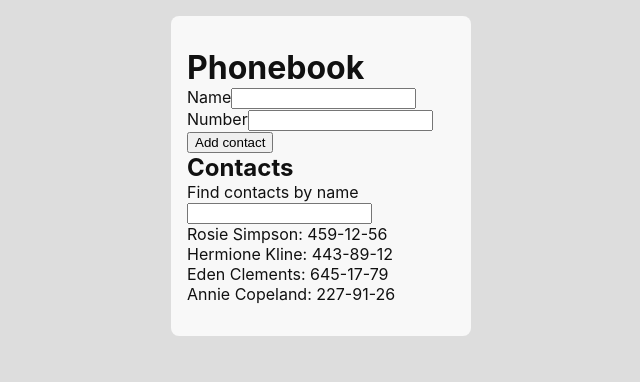
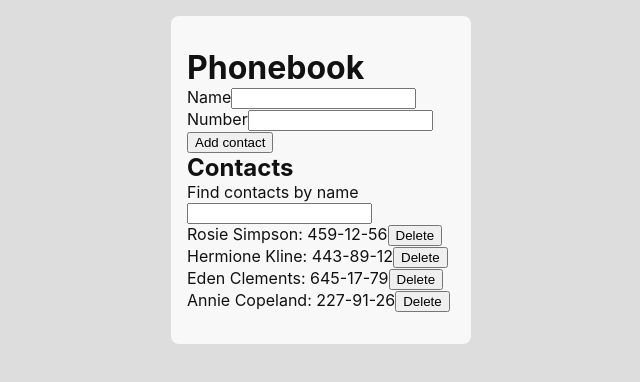
Before and after one commit to Perslay/goit-react-hw-02-phonebook, a React (Create React App) app: page / in a window 1280 px wide. Shown: the top 382 px of the page, without its empty margins (319-959 px from the left). Built offline with nearby package versions, Linux system fonts and the light colour scheme.

Commit message:
Deleting option
Buttons that delete contacts chosen by the user

```diff
--- a/src/components/App.jsx
+++ b/src/components/App.jsx
@@ -1,5 +1,3 @@
-// ADD PROPTYPES
-
 import React, { Component } from 'react';
 import { nanoid } from 'nanoid';
 import css from '../styles/App.module.css';
@@ -54,13 +52,15 @@ export class App extends Component {
     form.reset();
   };
 
+  deleteContact = id => {
+    this.setState(prevState => ({
+      contacts: prevState.contacts.filter(contact => contact.id !== id),
+    }));
+  };
+
   render() {
-    const {
-      contacts,
-      // name, number,
-      filter,
-    } = this.state;
-    const { add, handleChange } = this;
+    const { contacts, filter } = this.state;
+    const { add, deleteContact, handleChange } = this;
 
     return (
       <div className={css.appContainer}>
@@ -72,7 +72,11 @@ export class App extends Component {
         />
         <h2>Contacts</h2>
         <Filter handleChange={handleChange} filterInputId={nanoid()} />
-        <ContactList contacts={contacts} filter={filter} />
+        <ContactList
+          contacts={contacts}
+          filter={filter}
+          deleteContact={deleteContact}
+        />
       </div>
     );
   }
--- a/src/components/ContactList.jsx
+++ b/src/components/ContactList.jsx
@@ -1,6 +1,6 @@
 import PropTypes from 'prop-types';
 
-export const ContactList = ({ contacts, filter }) => {
+export const ContactList = ({ contacts, filter, deleteContact }) => {
   const filteredContacts = contacts.filter(contact =>
     contact.name.toLowerCase().includes(filter.toLowerCase())
   );
@@ -11,6 +11,9 @@ export const ContactList = ({ contacts, filter }) => {
         {filteredContacts.map(contact => (
           <li key={contact.id}>
             {contact.name}: {contact.number}
+            <button type="button" onClick={() => deleteContact(contact.id)}>
+              Delete
+            </button>
           </li>
         ))}
       </ul>
@@ -21,4 +24,5 @@ export const ContactList = ({ contacts, filter }) => {
 ContactList.propTypes = {
   contacts: PropTypes.array.isRequired,
   filter: PropTypes.string.isRequired,
+  deleteContact: PropTypes.func.isRequired,
 };
```
